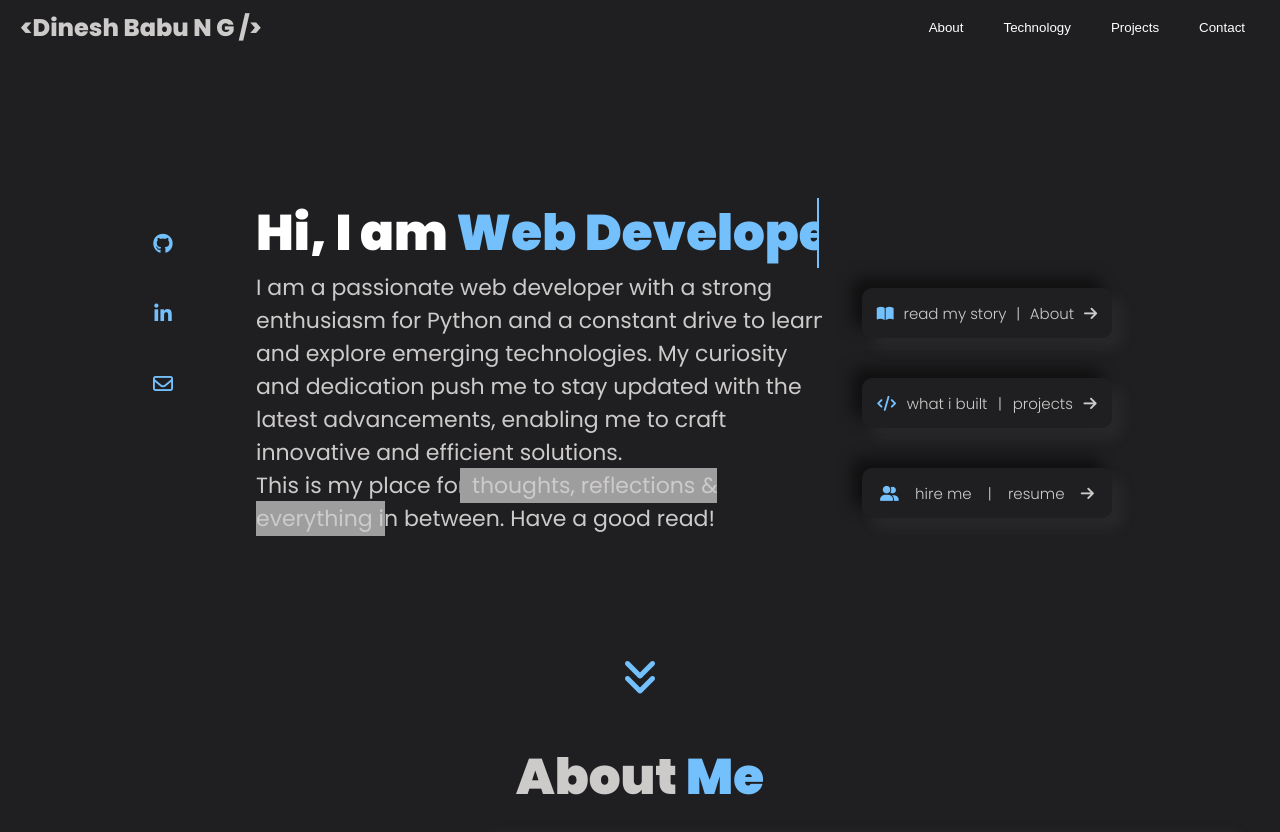
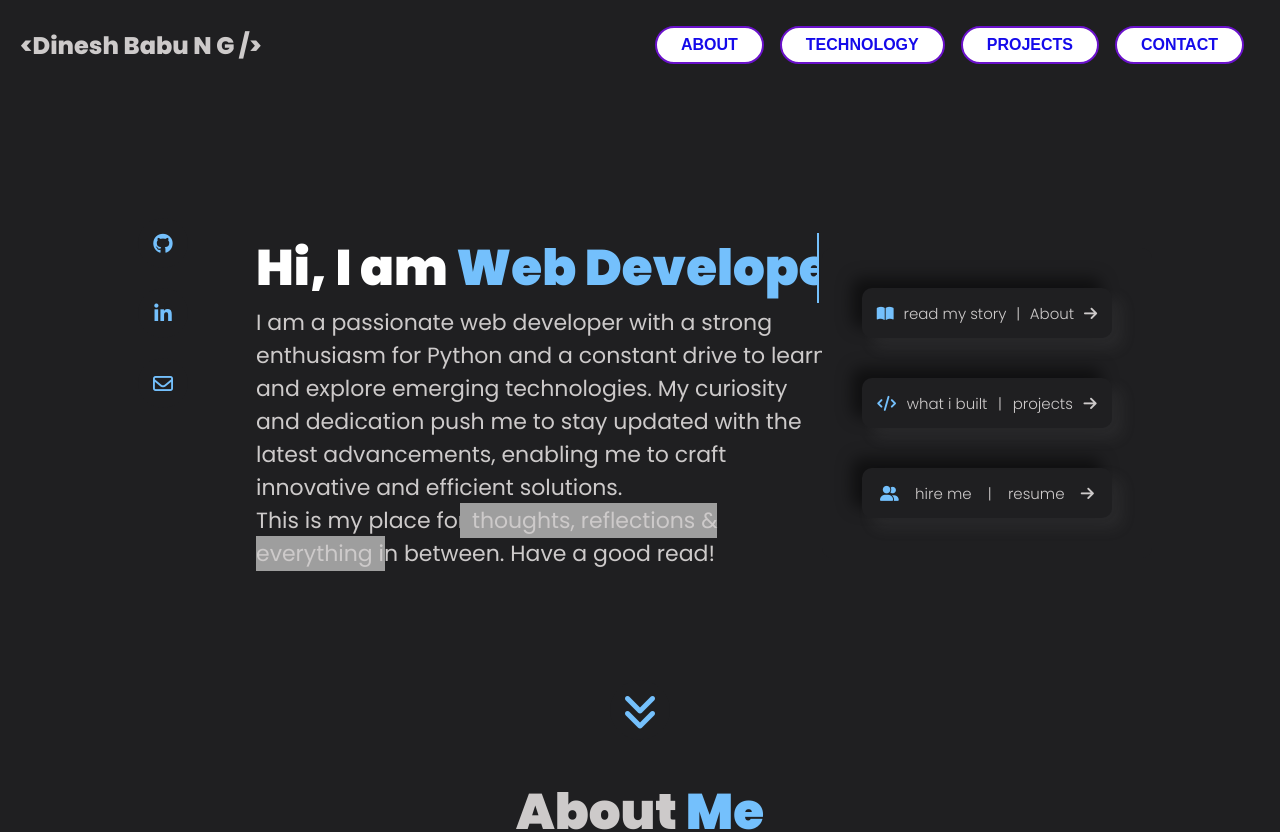
Before and after one commit to Dineshbabu1022001/Dinesh-Babu-Portfolio-Website, a React (Create React App) app: page / in a window 1280 px wide. Shown: the top 832 px of the page. Built offline with nearby package versions, Linux system fonts and the light colour scheme; grey boxes are pictures that could not be loaded.

Commit message:
Update App.css

```diff
--- a/src/App.css
+++ b/src/App.css
@@ -49,24 +49,38 @@ html, body {
 
 .nav-buttons {
   display: flex;
-  gap: 10px;
+  gap: 1rem;
   z-index: 100;
+  padding: 1rem;
 }
 
-.nav-butt {
+/* .nav-butt {
   padding: 10px 15px;
   border: none;
   background: none;
   color: #fff;
   cursor: pointer;
   transition: background-color 0.3s, transform 0.3s;
+} */
+.nav-butt {
+  background-color: #ffffff;
+  color: #150aea;
+  border: 2px solid #6a11cb;
+  border-radius: 20px;
+  padding: 0.5rem 1.5rem;
+  font-size: 1rem;
+  font-weight: bold;
+  text-transform: uppercase;
+  cursor: pointer;
+  transition: all 0.3s ease;
 }
 
 .nav-butt:hover {
-  background-color: #555;
-  transform: scale(1.1);
+  background-color: #6a11cb;
+  color: #ffffff;
+  transform: translateY(-2px);
+  box-shadow: 0 8px 16px rgba(0, 0, 0, 0.2);
 }
-
 
 @media (max-width: 640px) {
   .nav-buttons {
```
